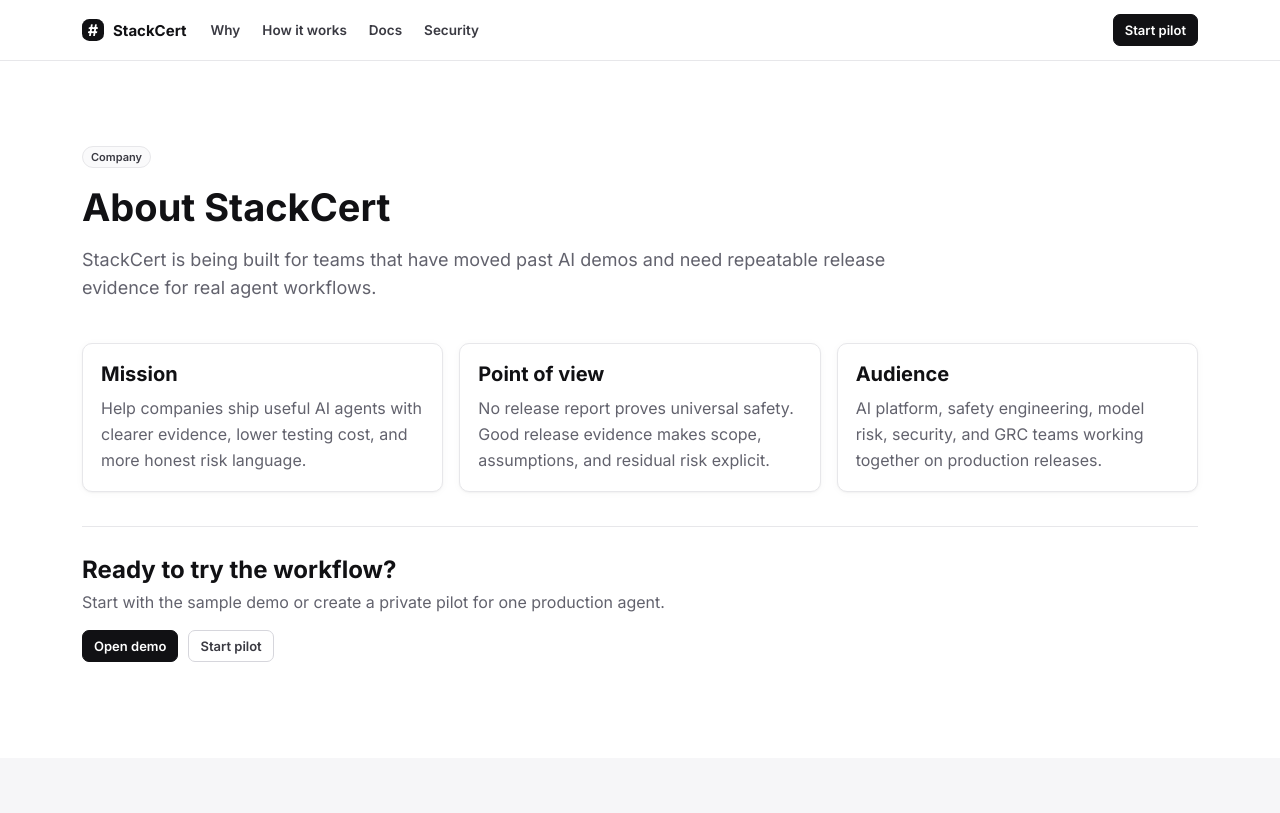
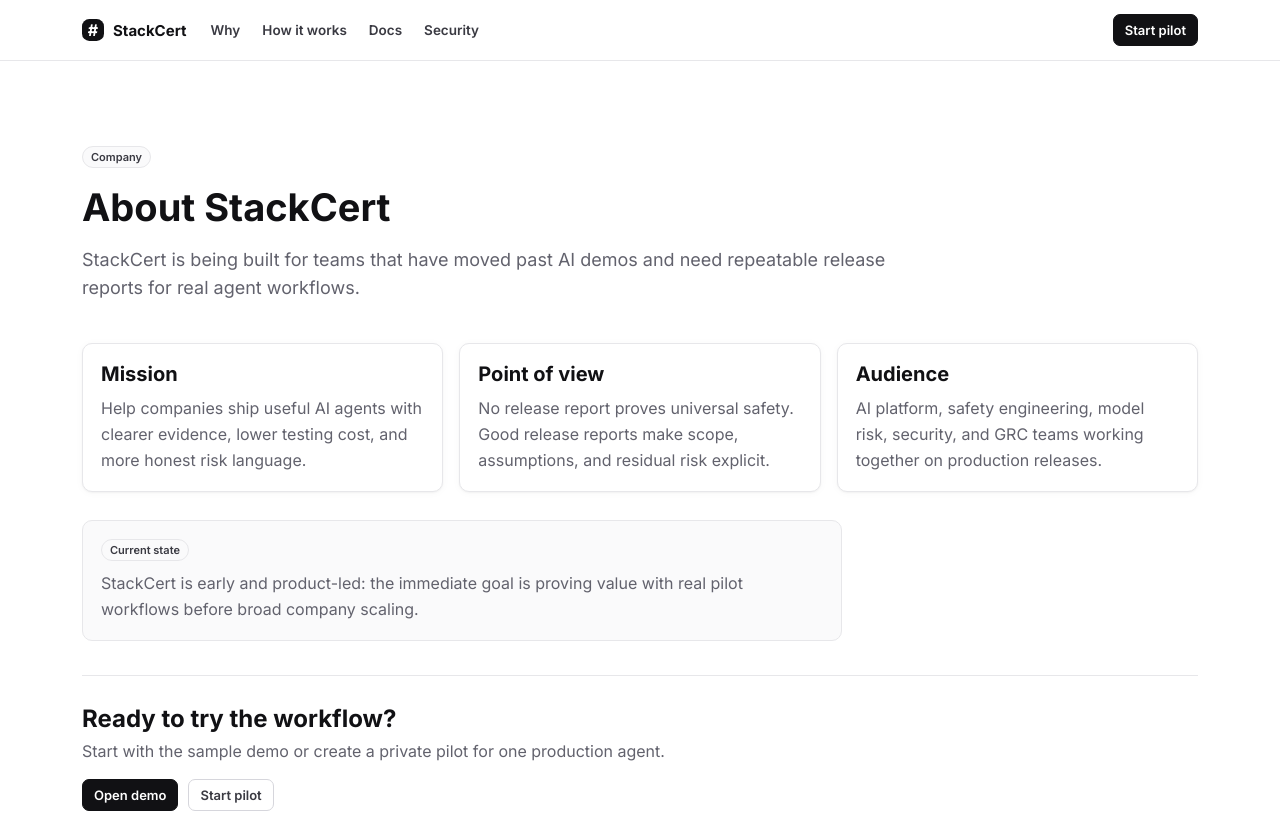
Before and after one commit to vik1000-coder/stackcert-product, a React (Vite) app in the folder web/: page /about in a window 1280 px wide. Shown: the top 813 px of the page. Built offline with nearby package versions, Linux system fonts and the light colour scheme; no server answers.

Commit message:
Fix marketing subpage footers

```diff
--- a/web/src/pages/LandingPage.tsx
+++ b/web/src/pages/LandingPage.tsx
@@ -511,7 +511,7 @@ function FinalCta() {
   );
 }
 
-function Footer() {
+export function Footer() {
   const columns = [
     {
       title: 'Product',
@@ -564,7 +564,7 @@ function Footer() {
               <span style={{ fontWeight: 650, fontSize: 14 }}>StackCert</span>
             </div>
             <p className="muted" style={{ lineHeight: 1.55, margin: 0, maxWidth: 290 }}>
-              Safety-check selection and release evidence for teams shipping LLM applications into real review processes.
+              Safety-check selection and release reports for teams shipping LLM applications into real review processes.
             </p>
           </div>
           {columns.map((column) => (
--- a/web/src/pages/StaticPage.tsx
+++ b/web/src/pages/StaticPage.tsx
@@ -1,11 +1,13 @@
 import { Link, Navigate, useParams } from 'react-router-dom';
 import { Badge, ButtonLink, Card, LogoMark } from '../components/Primitives';
+import { Footer } from './LandingPage';
 
 type StaticContent = {
   eyebrow: string;
   title: string;
   summary: string;
   sections: Array<{ heading: string; body: string }>;
+  note?: string;
 };
 
 const pages: Record<string, StaticContent> = {
@@ -13,28 +15,31 @@ const pages: Record<string, StaticContent> = {
     eyebrow: 'Product',
     title: 'Why StackCert',
     summary: 'StackCert exists because LLM app teams have many safety options, but few clear ways to choose the right combination for their actual workflow.',
+    note: 'Best read as the product thesis: StackCert is for choosing deployable safety-check combinations, not for making broad claims about a model.',
     sections: [
       { heading: 'The problem', body: 'Rules, classifiers, model judges, more context, and stronger models can all help, but more checks are not automatically better.' },
       { heading: 'The decision', body: 'StackCert compares the combinations a team can actually ship, with safety, usefulness, latency, cost, and uncertainty visible in one place.' },
-      { heading: 'The outcome', body: 'Teams get an app-specific recommendation and a release evidence report that says what was tested, what was not, and when to retest.' }
+      { heading: 'The outcome', body: 'Teams get an app-specific recommendation and a release report that says what was tested, what was not, and when to retest.' }
     ]
   },
   'how-it-works': {
     eyebrow: 'Product',
     title: 'How It Works',
     summary: 'StackCert turns app examples, safety-check outputs, and launch goals into a recommendation for which combination to ship.',
+    note: 'The workflow is intentionally narrow: start with one app, make the tested scope explicit, and expand only after the first report is useful.',
     sections: [
       { heading: 'Describe the app', body: 'Choose the workflow, safety options, example mix, custom risky behaviors, and tradeoffs that matter for release.' },
       { heading: 'Compare combinations', body: 'StackCert tests where options overlap, where they cover different failures, and where extra testing can change the answer.' },
-      { heading: 'Review before release', body: 'Export a release evidence report, collect signoffs, and use API, CLI, GitHub Actions, or MCP resources to block or warn on deployments.' }
+      { heading: 'Review before release', body: 'Export a release report, collect signoffs, and use API, CLI, GitHub Actions, or MCP resources to block or warn on deployments.' }
     ]
   },
   pricing: {
     eyebrow: 'Product',
     title: 'Pricing',
     summary: 'The product is designed to be economical: teams should pay for useful release reports, not a giant test grid.',
+    note: 'Pricing is still directional for design-partner discovery. The important product principle is that customers should not pay for unnecessary brute-force testing.',
     sections: [
-      { heading: 'Starter', body: 'Free local/demo use for one application, uploaded outputs, and one active release evidence report.' },
+      { heading: 'Starter', body: 'Free local/demo use for one application, uploaded outputs, and one active release report.' },
       { heading: 'Team', body: 'Production recommendations, retest monitoring, usage ledger, signoff workflow, and deploy-gate automation.' },
       { heading: 'Enterprise', body: 'Self-hosted or VPC deployment, SSO, custom retention, procurement support, and private integration work.' }
     ]
@@ -43,6 +48,7 @@ const pages: Record<string, StaticContent> = {
     eyebrow: 'Product',
     title: 'Changelog',
     summary: 'Current development is focused on turning the research prototype into a production-ready StackCert application.',
+    note: 'This page summarizes product progress for visitors. Engineering-level release details stay in the repository docs and CI history.',
     sections: [
       { heading: 'Current build', body: 'Supabase-backed apps, safety option connectors, example import, queued workers, usage ledger, release reports, signoffs, and deployment gates.' },
       { heading: 'Latest slice', body: 'First-pilot readiness guidance, provider-grade worker hardening, MCP resources, and release-gate integration endpoints.' },
@@ -53,8 +59,9 @@ const pages: Record<string, StaticContent> = {
     eyebrow: 'Product',
     title: 'Status',
     summary: 'The local product build is suitable for demos and design-partner pilots, with clear remaining production work.',
+    note: 'Current status is staging/design-partner ready, not broad public production. The app is deployed, tested, and still under active hardening.',
     sections: [
-      { heading: 'API', body: 'FastAPI service with tested app, example-suite, safety-option, worker, cost, release-evidence, and MCP endpoints.' },
+      { heading: 'API', body: 'FastAPI service with tested app, example-suite, safety-option, worker, cost, release-report, and MCP endpoints.' },
       { heading: 'Database', body: 'Supabase migrations cover teams, apps, suites, app-specific examples, jobs, usage events, release reports, and signoffs.' },
       { heading: 'Operations', body: 'CI workflows, lint/advisor checks, deploy-gate workflow, and local runbook are in place.' }
     ]
@@ -63,16 +70,18 @@ const pages: Record<string, StaticContent> = {
     eyebrow: 'Resources',
     title: 'Documentation',
     summary: 'StackCert documentation is organized around a practical LLM app workflow rather than a generic model-evaluation checklist.',
+    note: 'These docs describe the current product path: create a pilot, load examples and outputs, then issue a scoped release report.',
     sections: [
       { heading: 'Setup', body: 'Create a private pilot project, define an app, import examples, and register safety options.' },
       { heading: 'Run', body: 'Queue evaluation and targeted test jobs, inspect overlap, and compare candidate combinations.' },
-      { heading: 'Release', body: 'Issue a release evidence report, collect signoffs, and connect the result to CI/CD or LLM app-release tooling with GitHub Actions, GitLab, CircleCI, or webhook templates.' }
+      { heading: 'Release', body: 'Issue a release report, collect signoffs, and connect the result to CI/CD or LLM app-release tooling with GitHub Actions, GitLab, CircleCI, or webhook templates.' }
     ]
   },
   'methodology-paper': {
     eyebrow: 'Resources',
     title: 'Methodology Paper',
     summary: 'The plain-English idea: safety options should be evaluated together, because two good options can fail on the same examples.',
+    note: 'The methodology is useful only when the tested examples, candidate safety checks, and objective match the release decision being made.',
     sections: [
       { heading: 'Core idea', body: 'Combinations should be evaluated by joint behavior, not just one-at-a-time safety-check scores.' },
       { heading: 'Targeted tests', body: 'StackCert tests overlaps that can change the recommendation instead of measuring every expensive path.' },
@@ -83,6 +92,7 @@ const pages: Record<string, StaticContent> = {
     eyebrow: 'Resources',
     title: 'Replication Kit',
     summary: 'The repository includes fixture examples, outputs, tests, and scripts so a buyer can inspect the evidence path end to end.',
+    note: 'The replication kit is meant to make the demo inspectable before a buyer trusts StackCert with their own app data.',
     sections: [
       { heading: 'Artifacts', body: 'Demo JSONL examples, safety-check outputs, example weights, and generated release reports.' },
       { heading: 'Commands', body: 'Unit tests, API smoke tests, worker runner, Supabase reset/lint/advisor checks, and web verification.' },
@@ -93,8 +103,9 @@ const pages: Record<string, StaticContent> = {
     eyebrow: 'Resources',
     title: 'Blog',
     summary: 'Planned essays will explain safety-check combinations, LLM app deployment risk, example design, and the economics of targeted testing.',
+    note: 'The live blog index contains the full article series. This summary exists for route completeness.',
     sections: [
-      { heading: 'First posts', body: 'Why one-at-a-time safety scores fail, what release evidence reports mean, and how to decide when to retest.' },
+      { heading: 'First posts', body: 'Why one-at-a-time safety scores fail, what release reports mean, and how to decide when to retest.' },
       { heading: 'Operator notes', body: 'Practical lessons from connecting StackCert to CI/CD and agent-release workflows.' },
       { heading: 'Research notes', body: 'Short methodology updates as the overlap-testing implementation matures.' }
     ]
@@ -103,21 +114,23 @@ const pages: Record<string, StaticContent> = {
     eyebrow: 'Resources',
     title: 'Glossary',
     summary: 'A compact vocabulary for teams using StackCert without needing to know the research paper first.',
+    note: 'These definitions are intentionally product-first. The app can use more technical terms internally, but user-facing pages should stay plain.',
     sections: [
       { heading: 'Safety check', body: 'A rule, classifier, model judge, context policy, stronger model route, or other step that improves LLM app behavior.' },
       { heading: 'Combination', body: 'The set of safety checks you choose to run for an application workflow.' },
       { heading: 'Overlap', body: 'When two checks miss the same risky examples or block the same normal examples.' },
-      { heading: 'Release evidence report', body: 'A scoped review record that says what examples and safety-check combinations were tested, what StackCert recommends, what is not covered, and when to retest.' },
+      { heading: 'Release report', body: 'A scoped review record that says what examples and safety-check combinations were tested, what StackCert recommends, what is not covered, and when to retest.' },
       { heading: 'CASS', body: 'The underlying method StackCert uses to choose combinations by measuring overlap where it matters.' }
     ]
   },
   about: {
     eyebrow: 'Company',
     title: 'About StackCert',
-    summary: 'StackCert is being built for teams that have moved past AI demos and need repeatable release evidence for real agent workflows.',
+    summary: 'StackCert is being built for teams that have moved past AI demos and need repeatable release reports for real agent workflows.',
+    note: 'StackCert is early and product-led: the immediate goal is proving value with real pilot workflows before broad company scaling.',
     sections: [
       { heading: 'Mission', body: 'Help companies ship useful AI agents with clearer evidence, lower testing cost, and more honest risk language.' },
-      { heading: 'Point of view', body: 'No release report proves universal safety. Good release evidence makes scope, assumptions, and residual risk explicit.' },
+      { heading: 'Point of view', body: 'No release report proves universal safety. Good release reports make scope, assumptions, and residual risk explicit.' },
       { heading: 'Audience', body: 'AI platform, safety engineering, model risk, security, and GRC teams working together on production releases.' }
     ]
   },
@@ -125,6 +138,7 @@ const pages: Record<string, StaticContent> = {
     eyebrow: 'Company',
     title: 'Customers',
     summary: 'StackCert is designed for regulated or high-consequence teams deploying support, internal operations, coding, security, and research agents.',
+    note: 'The best early customer already has an LLM app, some safety options, and a release decision that needs evidence.',
     sections: [
       { heading: 'Best fit', body: 'Teams with multiple safety options, multiple combinations, and enough deployment risk to need reviewable evidence.' },
       { heading: 'Design partners', body: 'Ideal early customers can provide real app examples, existing safety-check outputs, and a concrete release gate.' },
@@ -135,6 +149,7 @@ const pages: Record<string, StaticContent> = {
     eyebrow: 'Company',
     title: 'Security',
     summary: 'The product is designed around minimal sensitive data, explicit retention choices, and deployable self-hosted paths.',
+    note: 'Security posture is strongest when customers can use redacted data, private artifacts, scoped auth, and explicit retest boundaries.',
     sections: [
       { heading: 'Data minimization', body: 'Apps can use redacted snippets, hashes-only records, uploaded outputs, or customer-hosted data paths.' },
       { heading: 'Access', body: 'Supabase Auth, row-level security, server-side service role usage, and redacted connector secrets are part of the architecture.' },
@@ -145,6 +160,7 @@ const pages: Record<string, StaticContent> = {
     eyebrow: 'Company',
     title: 'Careers',
     summary: 'StackCert is early. The near-term hiring profile is people who can bridge product engineering, AI safety, statistics, and enterprise trust.',
+    note: 'This is an early-company placeholder. It should not imply open roles until hiring is real.',
     sections: [
       { heading: 'Engineering', body: 'Backend, frontend, infra, and integrations for teams that ship production agents.' },
       { heading: 'Research', body: 'Test planning, example design, uncertainty intervals, and safety-evaluation methodology.' },
@@ -155,16 +171,18 @@ const pages: Record<string, StaticContent> = {
     eyebrow: 'Company',
     title: 'Press',
     summary: 'StackCert is a developing product for choosing safety-check combinations for production LLM applications.',
+    note: 'This page keeps language conservative while the company story is still being formalized.',
     sections: [
       { heading: 'Short description', body: 'StackCert helps teams choose which safety checks to combine for production AI agents.' },
-      { heading: 'Long description', body: 'StackCert measures where safety options overlap, ranks candidate combinations, and produces scoped release evidence reports for review.' },
+      { heading: 'Long description', body: 'StackCert measures where safety options overlap, ranks candidate combinations, and produces scoped release reports for review.' },
       { heading: 'Contact', body: 'For now, use the demo/contact flow while the company presence is formalized.' }
     ]
   },
   privacy: {
     eyebrow: 'Legal',
     title: 'Privacy',
-    summary: 'StackCert should collect only what is needed to create, operate, and audit a scoped release-evidence workflow.',
+    summary: 'StackCert should collect only what is needed to create, operate, and audit a scoped release-report workflow.',
+    note: 'This is a product posture page, not final legal counsel-approved policy text. It should stay conservative until launch.',
     sections: [
       { heading: 'Product data', body: 'The preferred production path stores redacted prompts, hashes, metadata, outputs, and release reports rather than raw sensitive conversations.' },
       { heading: 'Account data', body: 'Team, project, billing, auth, and activity metadata are used to operate the service.' },
@@ -175,6 +193,7 @@ const pages: Record<string, StaticContent> = {
     eyebrow: 'Legal',
     title: 'Terms of Service',
     summary: 'These product terms are a placeholder for counsel review, but the product posture is already clear: StackCert mitigates risk; it does not guarantee outcomes.',
+    note: 'These terms are placeholders for legal review. They preserve the core boundary: StackCert helps reduce scoped release risk, but does not guarantee outcomes.',
     sections: [
       { heading: 'Use of service', body: 'Customers are responsible for lawful data handling, truthful example configuration, and human review of deployment decisions.' },
       { heading: 'No guarantee', body: 'StackCert release reports are scoped over specified data, safety options, model versions, assumptions, and time. They are not a guarantee of real-world safety.' },
@@ -185,6 +204,7 @@ const pages: Record<string, StaticContent> = {
     eyebrow: 'Legal',
     title: 'SOC 2',
     summary: 'SOC 2 controls are part of the intended enterprise path. The local product currently includes the technical foundations needed for that direction.',
+    note: 'SOC 2 is not complete today. The page should accurately describe intended controls and current technical foundations.',
     sections: [
       { heading: 'Current controls', body: 'Auth boundary, row-level security plan, audit-friendly signoffs, CI checks, and database migration review.' },
       { heading: 'Needed controls', body: 'Formal policies, vendor management, access reviews, incident response, change management, and independent audit.' },
@@ -195,6 +215,7 @@ const pages: Record<string, StaticContent> = {
     eyebrow: 'Legal',
     title: 'Data Processing Addendum',
     summary: 'The DPA page records the intended posture for handling customer examples and safety-check output data.',
+    note: 'A formal DPA still needs counsel review before production customer processing.',
     sections: [
       { heading: 'Processing purpose', body: 'Process customer-provided examples, safety-check outputs, and app metadata for recommendations, monitoring, and support.' },
       { heading: 'Data modes', body: 'Support raw-allowed, redacted-snippet, hashes-only, and customer-hosted configurations.' },
@@ -205,6 +226,7 @@ const pages: Record<string, StaticContent> = {
     eyebrow: 'Legal',
     title: 'Subprocessors',
     summary: 'The intended hosted system is intentionally small: Supabase, hosting/runtime infrastructure, observability, and payment/vendor tooling as needed.',
+    note: 'The subprocessor list must be kept current before public launch or paid production use.',
     sections: [
       { heading: 'Core infrastructure', body: 'Supabase can provide Postgres, Auth, Storage, and row-level security for hosted deployments.' },
       { heading: 'Optional services', body: 'Observability, email, payments, and support vendors should be listed here before public launch.' },
@@ -221,7 +243,7 @@ export function StaticPage() {
   }
 
   return (
-    <div className="landing">
+    <div className="landing marketing-shell">
       <header className="landing-nav">
         <div className="landing-container marketing-nav">
           <Link to="/" className="sidebar-brand">
@@ -241,7 +263,7 @@ export function StaticPage() {
         </div>
       </header>
 
-      <main className="marketing-page">
+      <main className="marketing-page static-page-main">
         <div className="landing-container">
           <div className="marketing-page-head">
             <Badge tone="neutral">{page.eyebrow}</Badge>
@@ -262,6 +284,10 @@ export function StaticPage() {
               </Card>
             ))}
           </div>
+          <div className="static-note">
+            <Badge tone="neutral">Current state</Badge>
+            <p>{page.note ?? 'This page summarizes the current StackCert product direction and should stay aligned with the deployed app.'}</p>
+          </div>
           <div className="static-cta">
             <h2>Ready to try the workflow?</h2>
             <p>Start with the sample demo or create a private pilot for one production agent.</p>
@@ -274,6 +300,7 @@ export function StaticPage() {
           </div>
         </div>
       </main>
+      <Footer />
     </div>
   );
 }
--- a/web/src/styles/global.css
+++ b/web/src/styles/global.css
@@ -474,8 +474,18 @@ tr:last-child td {
 }
 
 .landing {
+  min-height: 100vh;
   background: var(--sc-surface);
   color: var(--sc-ink);
+}
+
+.marketing-shell {
+  display: flex;
+  flex-direction: column;
+}
+
+.marketing-shell > main {
+  flex: 1;
 }
 
 .landing-container {
@@ -1133,6 +1143,27 @@ tr:last-child td {
   color: var(--sc-ink-3);
 }
 
+.static-page-main {
+  background: var(--sc-surface);
+}
+
+.static-note {
+  display: grid;
+  gap: 10px;
+  max-width: 760px;
+  margin-top: 28px;
+  border: 1px solid var(--sc-line);
+  border-radius: var(--sc-radius);
+  background: var(--sc-surface-2);
+  padding: 18px;
+}
+
+.static-note p {
+  margin: 0;
+  color: var(--sc-ink-3);
+  line-height: 1.6;
+}
+
 .blog-index {
   background: var(--sc-surface);
 }
```
Also changed, not shown: web/src/pages/BlogPage.tsx (+5 -2 lines), 1 other file (tests, documents, lock files or other folders).
